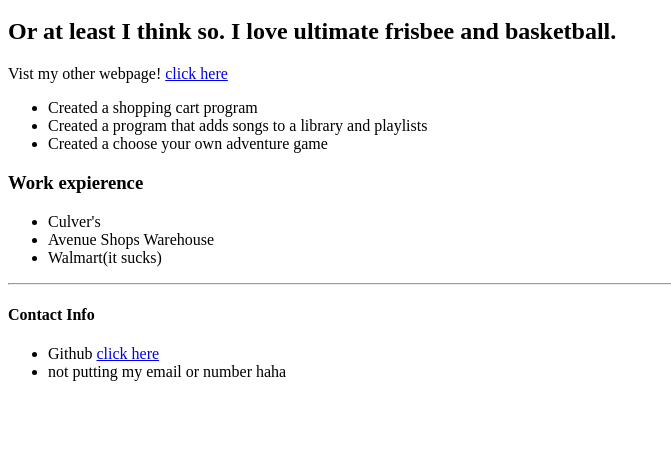
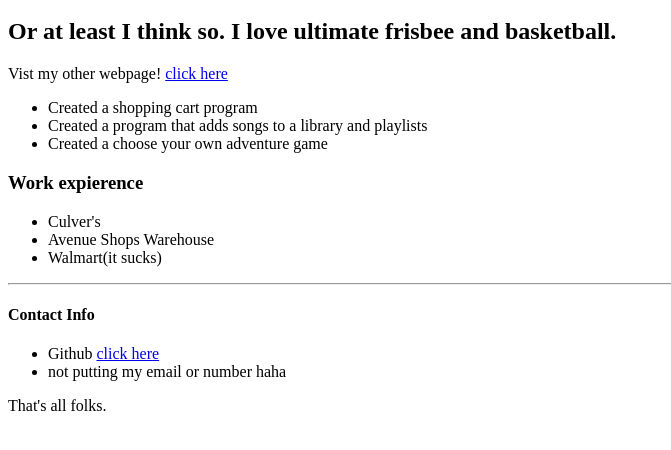
Before and after one commit to mckayqsnell/CS-260, a plain HTML site: page index.html in a window 1280 px wide. Shown: the part 48-498 px from the top of the page, without its empty margins (0-671 px from the left). Drawn offline with Linux system fonts and the light colour scheme.

Commit message:
Added a line

```diff
--- a/index.html
+++ b/index.html
@@ -23,5 +23,7 @@
 <li>Github <a href = "https://github.com/mckayqsnell">click here</a></li>
 <li>not putting my email or number haha</li>
 </ul>
+
+That's all folks.
 </body>
 </html>
```
